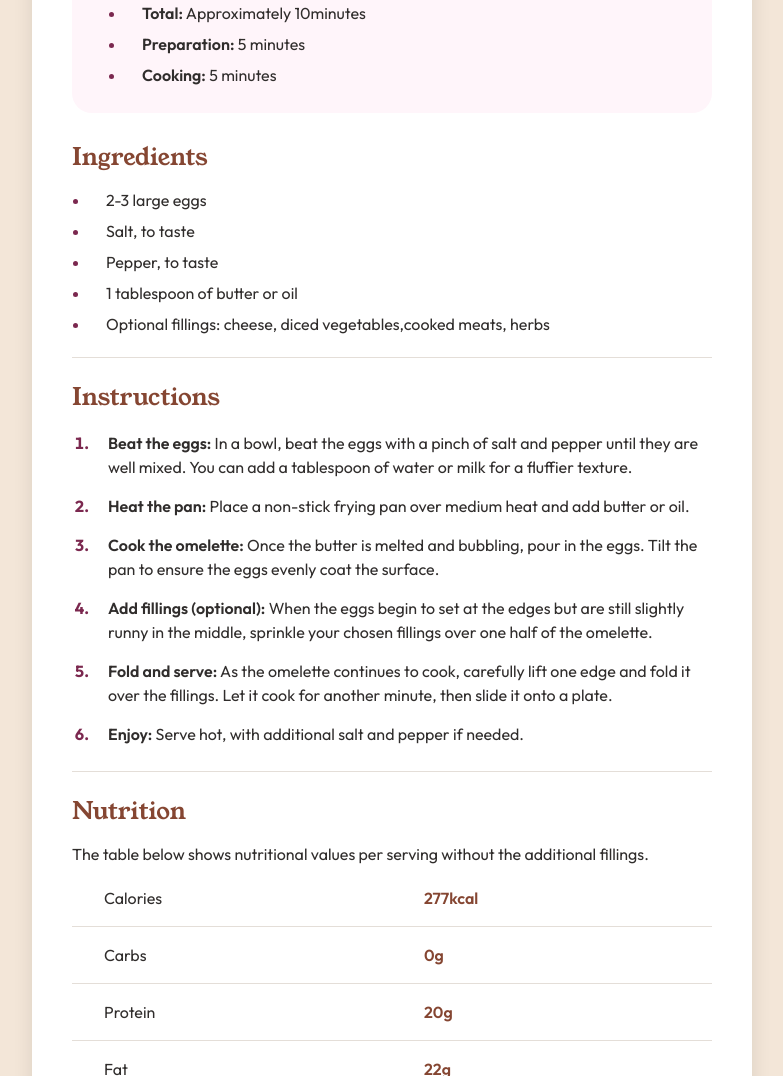
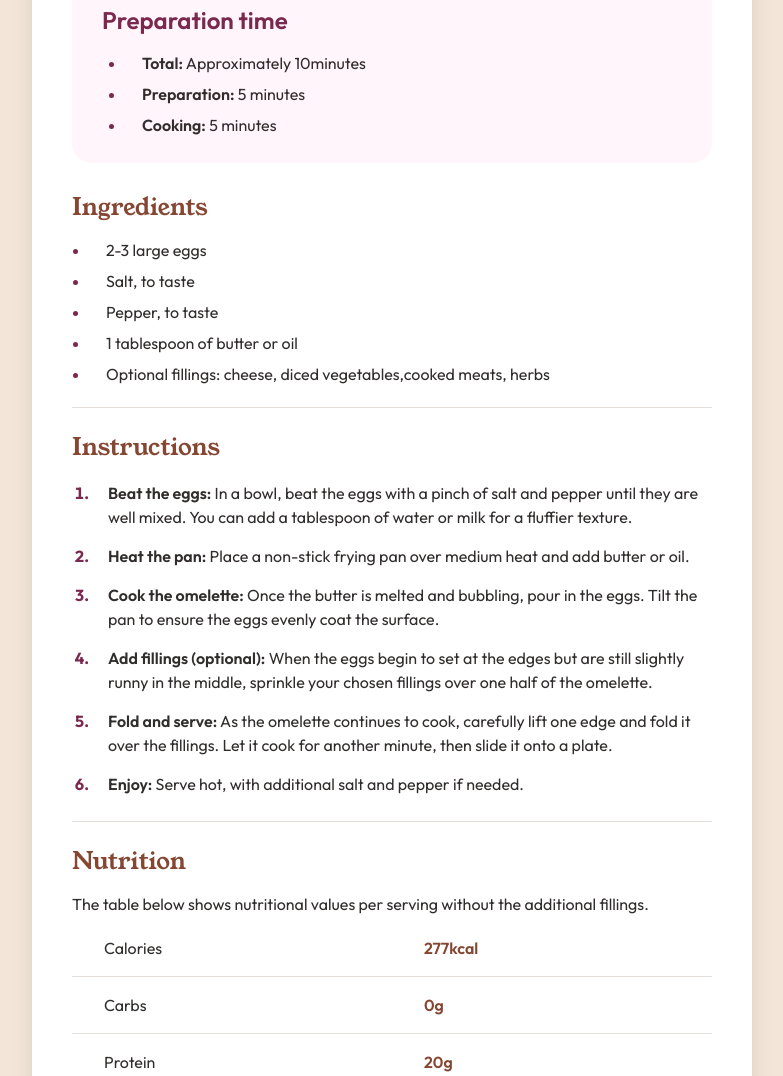
Before and after one commit to Katherine-Kapinus/recipe-mentor-4, a plain HTML site: page index.html in a window 1280 px wide. Shown: the part 674-1750 px from the top of the page, without its empty margins (248-1031 px from the left). Drawn offline with Linux system fonts and the light colour scheme.

Commit message:
fixed small bugs

```diff
--- a/index.html
+++ b/index.html
@@ -28,7 +28,7 @@
                     </div>
                 </section>
                 <section class="card__ingredients ingredients">
-                    <h3 class="ingredients__title title-brown">Ingredients</h3>
+                    <h2 class="ingredients__title title-brown">Ingredients</h2>
                     <ul class="ingredients__list ul-list">
                         <li class="ingredients__item item-of-ul">2-3 large eggs</li>
                         <li class="ingredients__item item-of-ul">Salt, to taste</li>
@@ -38,7 +38,7 @@
                     </ul>
                 </section>
                 <section class="card__instructions instructions">
-                    <h3 class="instructions__title title-brown">Instructions</h3>
+                    <h2 class="instructions__title title-brown">Instructions</h2>
                     <ol class="instructions__list ul-list">
                         <li class="instructions__item item-of-ul"><span>Beat the eggs:</span> In a bowl, beat the eggs with a pinch of salt and pepper until they are well mixed. You can add a tablespoon of water or milk for a fluffier texture.</li>
                         <li class="instructions__item item-of-ul"><span>Heat the pan:</span> Place a non-stick frying pan over medium heat and add butter or oil.</li>
@@ -49,7 +49,7 @@
                     </ol>
                 </section>
                 <section class="card__nutrition nutrition">
-                    <h3 class="nutrition__title title-brown">Nutrition</h3>
+                    <h2 class="nutrition__title title-brown">Nutrition</h2>
                     <p class="nutrition__description">The table below shows nutritional values per serving without the additional fillings.</p>
                     <dl class="nutrition__list">
                         <div class="nutrition__row">
--- a/scss/style.scss
+++ b/scss/style.scss
@@ -16,7 +16,7 @@ body{
 	width: 100%;
 	display: flex;
 	justify-content: center;
-	padding: 50px;
+	padding: 100px 50px;
 	@media (max-width: 600px) {
 		padding: 0px;
 	}
```
Also changed, not shown: css/style.css.
